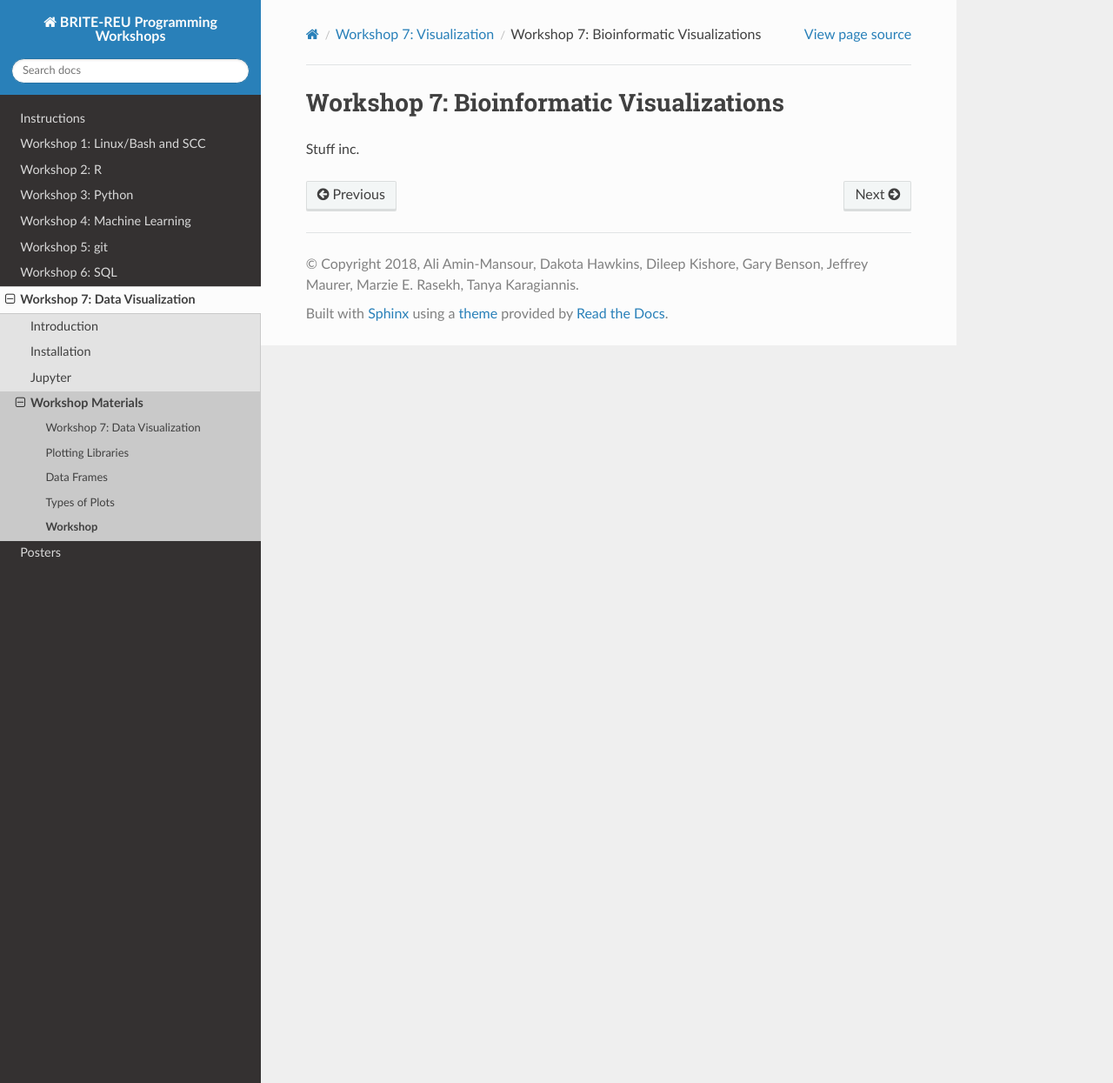
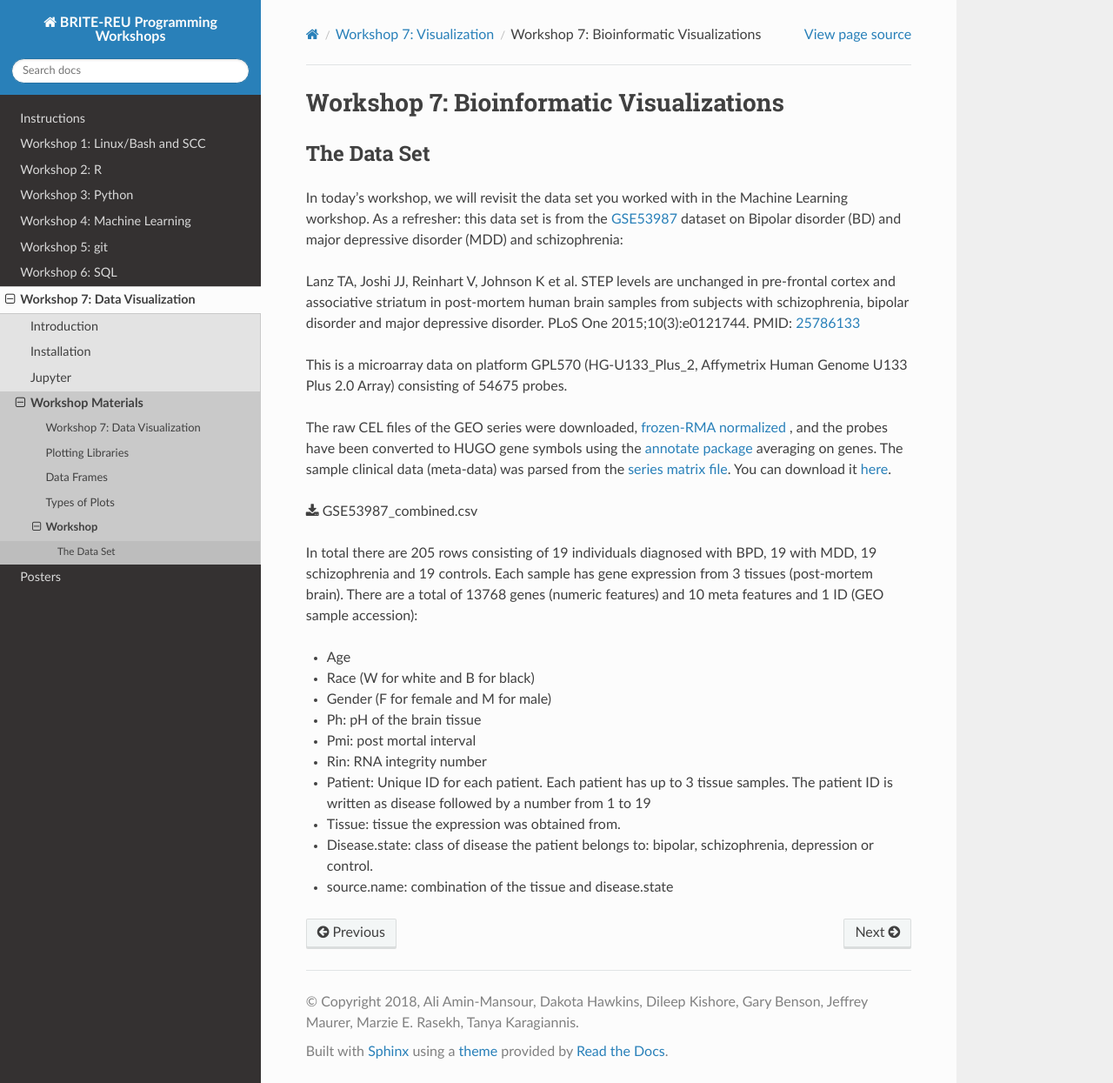
Before and after one commit to BRITE-REU/programming-workshops, a Sphinx documentation site: the page built from source/workshops/07_visualization/workshop.rst, in a window 1280 px wide and 1245 px high. Shown: the whole window at 87% size. Built offline with Sphinx 7.4.7 and the Read the Docs theme 2.0.0, drawn with Linux system fonts in a browser that asks for light colours.

Commit message:
Update workshop.rst
Workshop introduction

```diff
--- a/source/workshops/07_visualization/workshop.rst
+++ b/source/workshops/07_visualization/workshop.rst
@@ -2,4 +2,28 @@
 Workshop 7: Bioinformatic Visualizations
 ========================================
 
-Stuff inc.
+The Data Set
+------------------------
+
+In today's workshop, we will revisit the data set you worked with in the Machine Learning workshop. As a refresher:  this data set is from the `GSE53987 <https://www.ncbi.nlm.nih.gov/geo/query/acc.cgi?acc=GSE53987>`_ dataset on Bipolar disorder (BD) and major depressive disorder (MDD) and schizophrenia:
+
+Lanz TA, Joshi JJ, Reinhart V, Johnson K et al. STEP levels are unchanged in pre-frontal cortex and associative striatum in post-mortem human brain samples from subjects with schizophrenia, bipolar disorder and major depressive disorder. PLoS One 2015;10(3):e0121744. PMID: `25786133 <https://www.ncbi.nlm.nih.gov/pubmed/25786133>`_
+
+This is a microarray data on platform GPL570 (HG-U133_Plus_2, Affymetrix Human Genome U133 Plus 2.0 Array) consisting of 54675 probes.
+
+The raw CEL files of the GEO series were downloaded, `frozen-RMA normalized <https://bioconductor.org/packages/release/bioc/html/frma.html>`_ , and the probes have been converted to HUGO gene symbols using the `annotate package <https://www.bioconductor.org/packages/release/bioc/html/annotate.html>`_ averaging on genes. The sample clinical data (meta-data) was parsed from the `series matrix file <ftp://ftp.ncbi.nlm.nih.gov/geo/series/GSE53nnn/GSE53987/matrix/>`_. You can download it `here <https://github.com/BRITE-REU/programming-workshops/blob/master/source/workshops/04_Machine_learning/data/GSE53987_combined.csv>`_.
+
+:download:`GSE53987_combined.csv <data/GSE53987_combined.csv>`
+
+In total there are 205 rows consisting of 19 individuals diagnosed with BPD, 19 with MDD, 19 schizophrenia and 19 controls. Each sample has gene expression from 3 tissues (post-mortem brain). There are a total of 13768 genes (numeric features) and 10 meta features and 1 ID (GEO sample accession):
+
+- Age
+- Race (W for white and B for black)
+- Gender (F for female and M for male)
+- Ph: pH of the brain tissue
+- Pmi: post mortal interval
+- Rin: RNA integrity number
+- Patient: Unique ID for each patient. Each patient has up to 3 tissue samples. The patient ID is written as disease followed by a number from 1 to 19
+- Tissue: tissue the expression was obtained from.
+- Disease.state: class of disease the patient belongs to: bipolar, schizophrenia, depression or control.
+- source.name: combination of the tissue and disease.state
```
